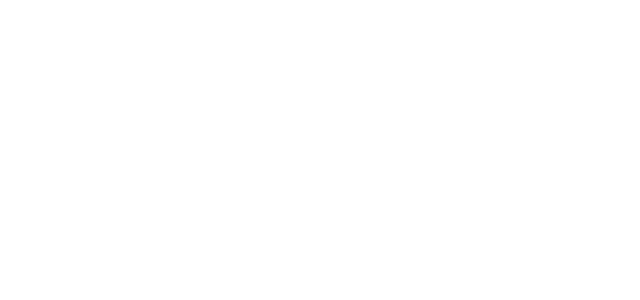
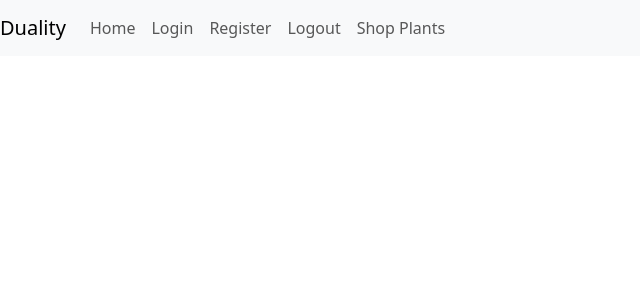
Before and after one commit to fathsam82/PlantyProject, an Angular app in the folder ngPlanty/: page /#/login in a window 1280 px wide. Shown: the top 300 px of the page, without its empty margins (0-640 px from the left). Built offline with nearby package versions, Linux system fonts and the light colour scheme.

Commit message:
implemented first iteration of navbar

```diff
--- a/ngPlanty/src/app/app-routing.module.ts
+++ b/ngPlanty/src/app/app-routing.module.ts
@@ -10,8 +10,8 @@
 
 const routes: Routes =  [
   { path: '', pathMatch: 'full', redirectTo: 'plants' },
+  { path: 'plants', component: PlantListComponent},
   { path: 'home', component: HomeComponent},
-  { path: 'plants', component: PlantListComponent},
   { path: 'register', component: RegisterComponent},
   { path: 'login', component: LoginComponent}
 
@@ -23,7 +23,7 @@
 ];
 
 @NgModule({
-  imports: [RouterModule.forRoot(routes)],
+  imports: [RouterModule.forRoot(routes, {useHash: true})],
   exports: [RouterModule]
 })
 export class AppRoutingModule { }
--- a/ngPlanty/src/app/app.component.html
+++ b/ngPlanty/src/app/app.component.html
@@ -2,7 +2,9 @@
 
 <div class="container">
 
-<router-outlet></router-outlet>
+
+  <router-outlet></router-outlet>
+
 </div>
 
 <!-- <style>
--- a/ngPlanty/src/app/components/login/login.component.html
+++ b/ngPlanty/src/app/components/login/login.component.html
@@ -1 +1 @@
-<p>login works!</p>
+<!-- <p>login works!</p> -->
--- a/ngPlanty/src/app/components/login/login.component.ts
+++ b/ngPlanty/src/app/components/login/login.component.ts
@@ -18,8 +18,18 @@
   loginUser: User = new User();
 
   login(user: User) {
-    console.log('Loggin in:');
+    console.log('Logging in:');
     console.log(user);
+
+    this.auth.login(user.username, user.password).subscribe({
+      next: (loggedInUser) => {
+        this.router.navigateByUrl('/plants');
+      },
+      error: (problem) => {
+        console.error('LoginComponent.login(): Error logging in user:');
+        console.error(problem);
+      }
+    });
   }
 
 }
--- a/ngPlanty/src/app/components/logout/logout.component.ts
+++ b/ngPlanty/src/app/components/logout/logout.component.ts
@@ -1,4 +1,6 @@
 import { Component } from '@angular/core';
+import { Router } from '@angular/router';
+import { AuthService } from 'src/app/services/auth.service';
 
 @Component({
   selector: 'app-logout',
@@ -7,4 +9,9 @@
 })
 export class LogoutComponent {
 
+  constructor(
+    private auth: AuthService,
+    private router: Router
+  ){}
+
 }
--- a/ngPlanty/src/app/components/navigation/navigation.component.html
+++ b/ngPlanty/src/app/components/navigation/navigation.component.html
@@ -15,19 +15,13 @@
       <!-- <a class="navbar-brand" [routerLink]="['/home']">Home</a>
       <ul class="navbar-nav me-auto mb-2 mb-lg-0">
         <li class="nav-item">
-          <a class="nav-link" [routerLink]="['/about']">About</a>
+          <a class="nav-link" [routerLink]="['/login']">Login</a>
         </li>
         <li class="nav-item">
-          <a class="nav-link" [routerLink]="['/contact']">Contact Us</a>
+          <a class="nav-link" [routerLink]="['/register']">Register</a>
         </li>
         <li class="nav-item">
           <a class="nav-link" [routerLink]="['/plants']">Shop Plants</a>
-        </li>
-        <li class="nav-item" >
-          <a class="nav-link" [routerLink]="['/register']">Register</a>
-        </li>
-        <li class="nav-item" >
-          <a class="nav-link" [routerLink]="['/login']">Log In</a>
         </li>
         <li class="nav-item" >
           <app-logout>*ngIf="loggedIn()"</app-logout>
@@ -36,5 +30,42 @@
       </ul>
     </div>
   </div>
+</nav> -->
+
+<nav class="navbar navbar-expand-lg navbar-expand-md navbar-light bg-light">
+
+
+  <a class="navbar-brand" href="#">
+
+
+<span class="siteName">Duality</span>
+
+
+
+  </a>
+
+  <button (click)="isCollapsed = !isCollapsed" [attr.aria-expanded]="!isCollapsed" class="navbar-toggler" type="button" data-toggle="collapse" data-target="#navbarNav" aria-controls="navbarNav" aria-expanded="false" aria-label="Toggle navigation">
+    <span class="navbar-toggler-icon"></span>
+  </button>
+  <div class="collapse navbar-collapse" id="navbarNav">
+    <ul class="navbar-nav">
+      <li class="nav-item">
+        <a class="nav-link" [routerLink]="['/home']">Home</a>
+      </li>
+      <li class="nav-item">
+        <a class="nav-link" [routerLink]="['/login']">Login</a>
+      </li>
+
+      <li class="nav-item">
+        <a class="nav-link" [routerLink]="['/register']">Register</a>
+      </li>
+      <li class="nav-item">
+        <a class="nav-link" [routerLink]="['/logout']">Logout</a>
+      </li>
+      <li class="nav-item">
+        <a class="nav-link" [routerLink]="['/plants']">Shop Plants</a>
+      </li>
+
+    </ul>
+  </div>
 </nav>
- -->
--- a/ngPlanty/src/app/components/plant-list/plant-list.component.html
+++ b/ngPlanty/src/app/components/plant-list/plant-list.component.html
@@ -1,6 +1,5 @@
-<!-- <div>
+<div>
   <ul>
     <li *ngFor="let plant of plants">{{ plant.name }} {{plant.description}}</li>
   </ul>
-</div> -->
-<p>Works!</p>
+</div>
--- a/ngPlanty/src/app/services/plant.service.ts
+++ b/ngPlanty/src/app/services/plant.service.ts
@@ -3,16 +3,33 @@
 import { Observable, catchError, throwError } from 'rxjs';
 import { Plant } from '../models/plant';
 import { environment } from 'src/environments/environment';
+// import { DatePipe } from '@angular/common';
+// import { AuthService } from './auth.service';
 
 @Injectable({
   providedIn: 'root',
 })
 export class PlantService {
 
-  private baseUrl = 'http://localhost:8085/';
-  private url = environment.baseUrl + 'api/plants'
+  // private baseUrl = 'http://localhost:8085/';
+  private url = environment.baseUrl + "api/plants";
 
-  constructor(private http: HttpClient) {}
+  constructor(
+    private http: HttpClient,
+    // private datePipe: DatePipe,
+    // private auth: AuthService
+    ) {}
+
+
+//     getHttpOptions(){
+//       let options = {
+//       headers: {
+//         Authorization: 'Basic ' + this.auth.getCredentials(),
+//       'X-Requested-With': 'XMLHttpRequest',
+//     },
+//   };
+//   return options;
+// }
 
   index(): Observable<Plant[]> {
     return this.http.get<Plant[]>(this.url).pipe(
```
Also changed, not shown: ngPlanty/src/app/app.module.ts (+4 -4 lines).
